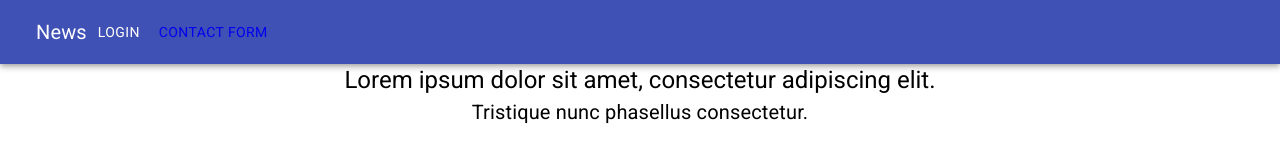
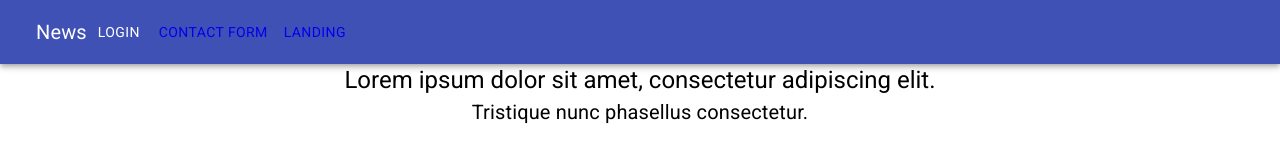
Before and after one commit to SchoolOfCode/w20_MentorUp, a React (Create React App) app in the folder mentorup/: page / in a window 1280 px wide. Shown: the top 160 px of the page. Built offline with nearby package versions, Linux system fonts and the light colour scheme; what reactfire would draw is missing.

Commit message:
Added Image to Landing

```diff
--- a/mentorup/src/components/Header/Header.js
+++ b/mentorup/src/components/Header/Header.js
@@ -27,6 +27,9 @@ function Header() {
           <Link to="/contact">
             <Button color="inherit">Contact Form</Button>
           </Link>
+          <Link to="/landing">
+            <Button color="inherit">Landing</Button>
+          </Link>
         </Toolbar>
       </AppBar>
     </div>
--- a/mentorup/src/components/Landing/Landing.js
+++ b/mentorup/src/components/Landing/Landing.js
@@ -1,9 +1,10 @@
 // Import FirebaseAuth and firebase.
 import { Button, Typography } from "@material-ui/core";
-
 import React, { useEffect, useState } from "react";
 import StyledFirebaseAuth from "react-firebaseui/StyledFirebaseAuth";
 import firebase from "firebase";
+import heroimage from "../../assets/heroimage.jpg";
+import { sizing } from "@material-ui/system";
 
 // Configure FirebaseUI.
 const uiConfig = {
@@ -43,6 +44,7 @@ function Landing() {
           uiConfig={uiConfig}
           firebaseAuth={firebase.auth()}
         />
+        <img src={heroimage} alt="bottom illustration" maxWidth="50%"></img>
       </div>
     );
   }
```
